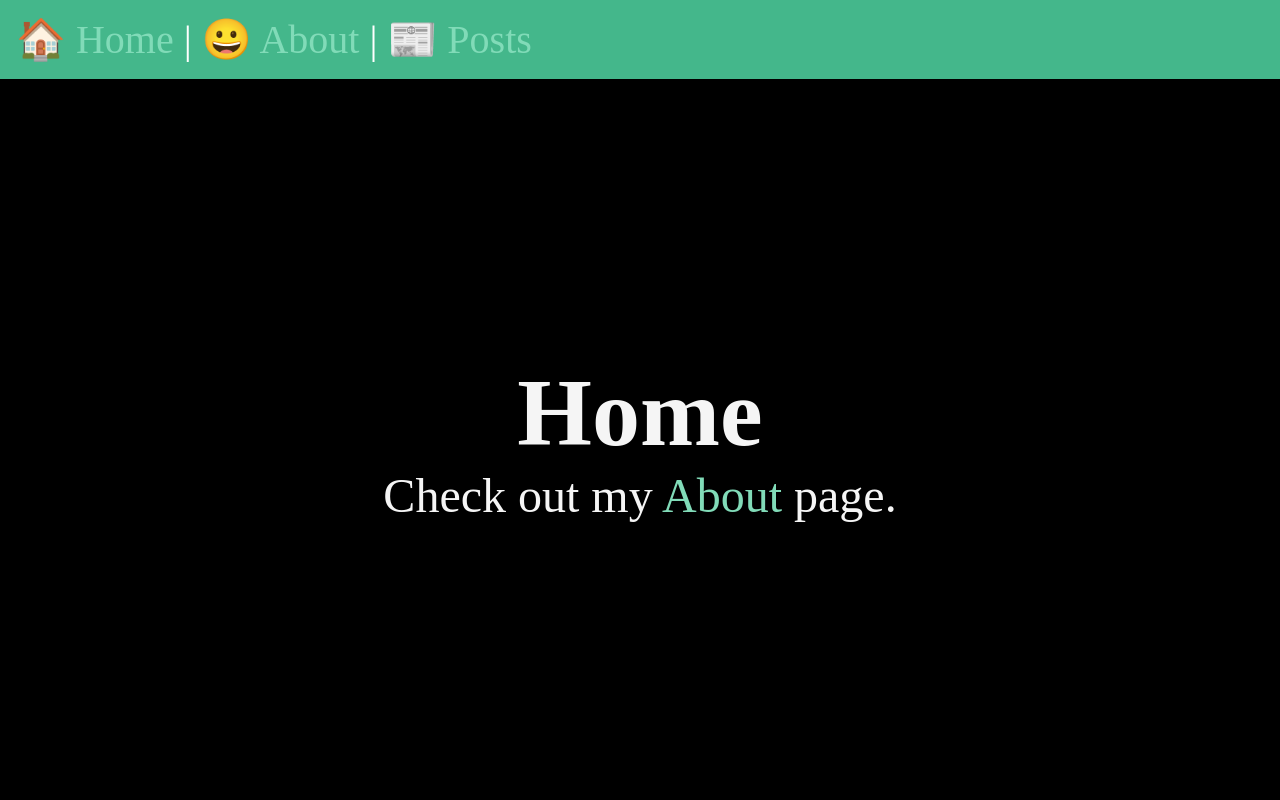
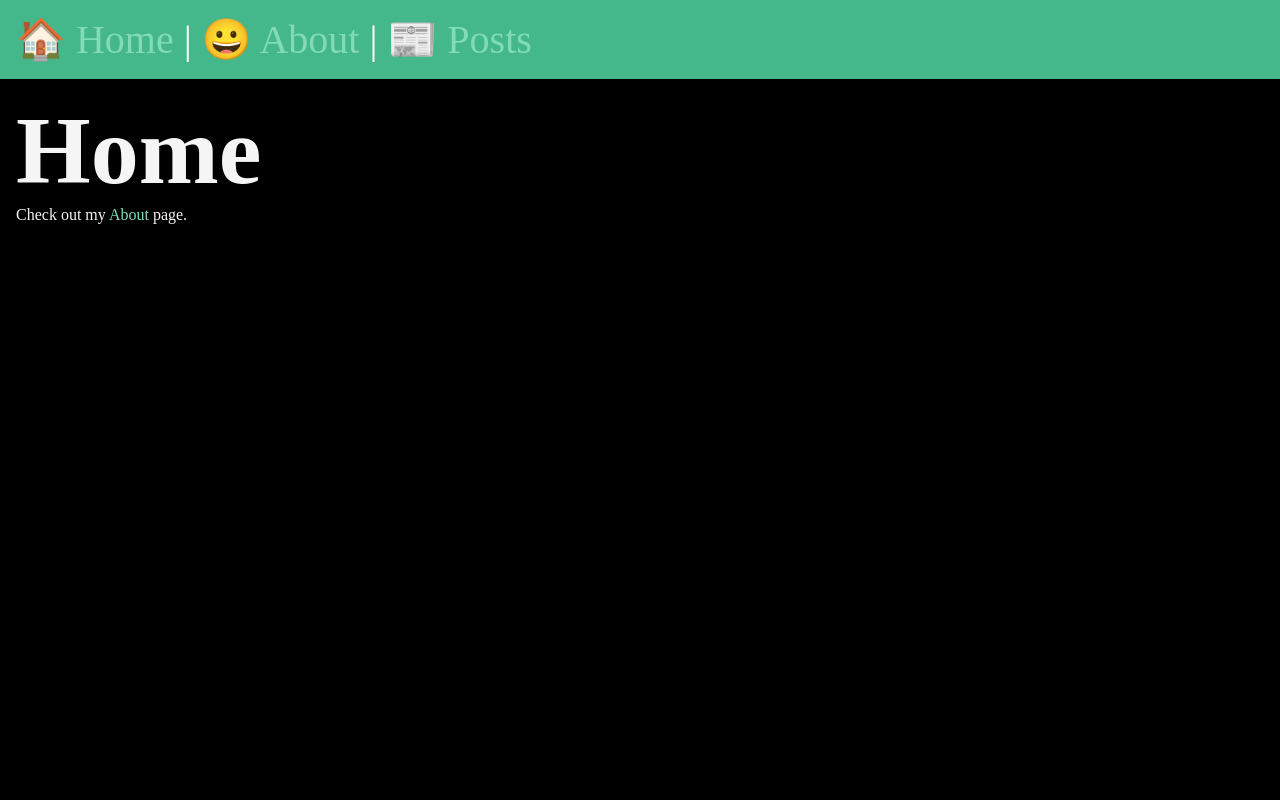
Before and after one commit to R-Villar/Django-posts, a Django app: page / in a window 1280 px wide. Run offline with Django 5.2, Linux system fonts and the light colour scheme.

Commit message:
updated css.

```diff
--- a/myproject/static/css/style.css
+++ b/myproject/static/css/style.css
@@ -9,8 +9,6 @@ body {
 	background-color: black;
 	color: whitesmoke;
 	font-size: 3rem;
-	display: flex;
-	flex-flow: column;
 }
 
 nav {
@@ -21,14 +19,21 @@ nav {
 }
 
 main {
-	flex-grow: 1;
-	display: grid;
-	place-content: center;
+	padding: 1rem;
 }
 
-h1,
+section {
+	display: flex;
+	flex-flow: column;
+	gap: 1rem;
+}
+
+h2 {
+	font-size: 2.5rem;
+}
+
 p {
-	text-align: center;
+	font-size: 1rem;
 }
 
 a {
```
